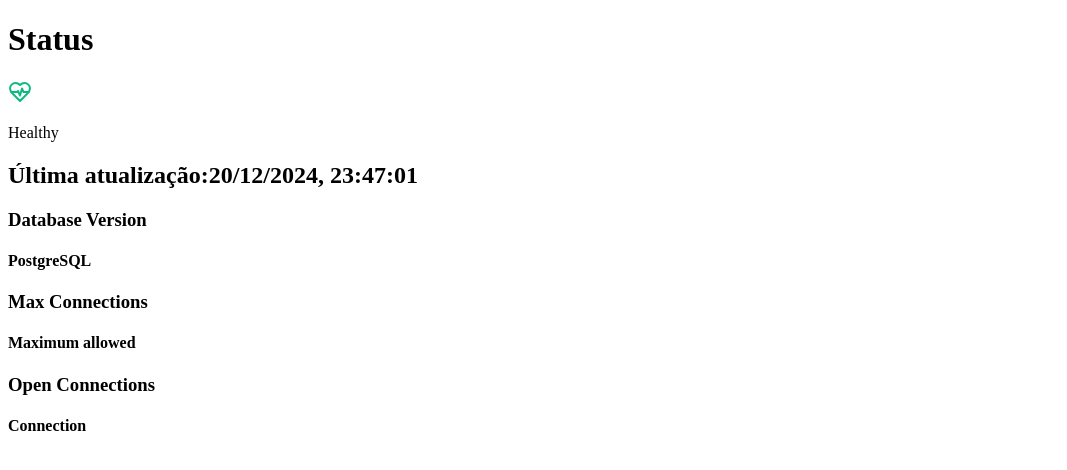
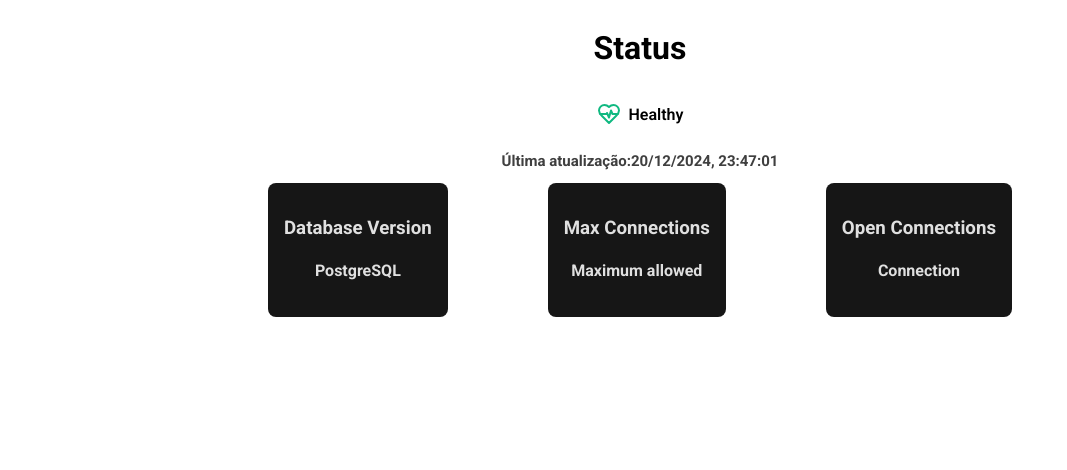
Before and after one commit to Douglascrc/douglas-tabnews, a Next.js app: page /status in a window 1280 px wide. Shown: the top 470 px of the page, without its empty margins (0-1067 px from the left). Built offline with nearby package versions, Linux system fonts and the light colour scheme; no server answers; the database is empty.

Commit message:
style: improves the status page layout

```diff
--- a/pages/status/index.js
+++ b/pages/status/index.js
@@ -1,4 +1,5 @@
 import useSWR from "swr";
+import styles from "./status.module.css";
 
 async function fetchAPI(key) {
   const response = await fetch(key);
@@ -12,14 +13,14 @@ export default function StatusPage() {
   });
 
   return (
-    <div className="status">
+    <div className={styles.status}>
       <h1>Status</h1>
       {!isLoading ? (
         <>
           <span>
             {data &&
             data.dependencies.database_info.database_status === "healthy" ? (
-              <div className="icons">
+              <div className={styles.icons}>
                 <svg
                   xmlns="http://www.w3.org/2000/svg"
                   width="24"
@@ -67,14 +68,14 @@ export default function StatusPage() {
             )}
           </span>
 
-          <div className="updated">
+          <div className={styles.updated}>
             <h2>
               Última atualização:
               {new Date(data.updated_at).toLocaleString("pt-BR")}
             </h2>
           </div>
 
-          <section className="database-info">
+          <section className={styles.databaseInfo}>
             <div>
               <h3>Database Version</h3>
               <h3>{data.dependencies.database_info.version}</h3>
--- /dev/null
+++ b/pages/status/status.module.css
@@ -0,0 +1,41 @@
+@import url("https://fonts.googleapis.com/css2?family=Roboto:ital,wght@0,100..900;1,100..900&display=swap");
+
+.status {
+  font-size: 1rem;
+  font-family: Roboto, sans-serif;
+  text-align: center;
+  align-items: center;
+  display: flex;
+  flex-direction: column;
+  overflow-x: hidden;
+}
+
+.icons {
+  display: flex;
+  flex-direction: row;
+  align-items: center;
+  text-align: center;
+  font-weight: 600;
+  gap: 8px;
+  width: 100%;
+}
+
+.updated {
+  font-size: x-small;
+  color: #3f3f3f;
+}
+
+.databaseInfo {
+  display: flex;
+  flex-direction: row;
+  gap: 100px;
+  align-items: center;
+  justify-content: center;
+}
+
+.databaseInfo > div {
+  padding: 16px;
+  background-color: #161616;
+  border-radius: 8px;
+  color: #e0e0e0;
+}
```
